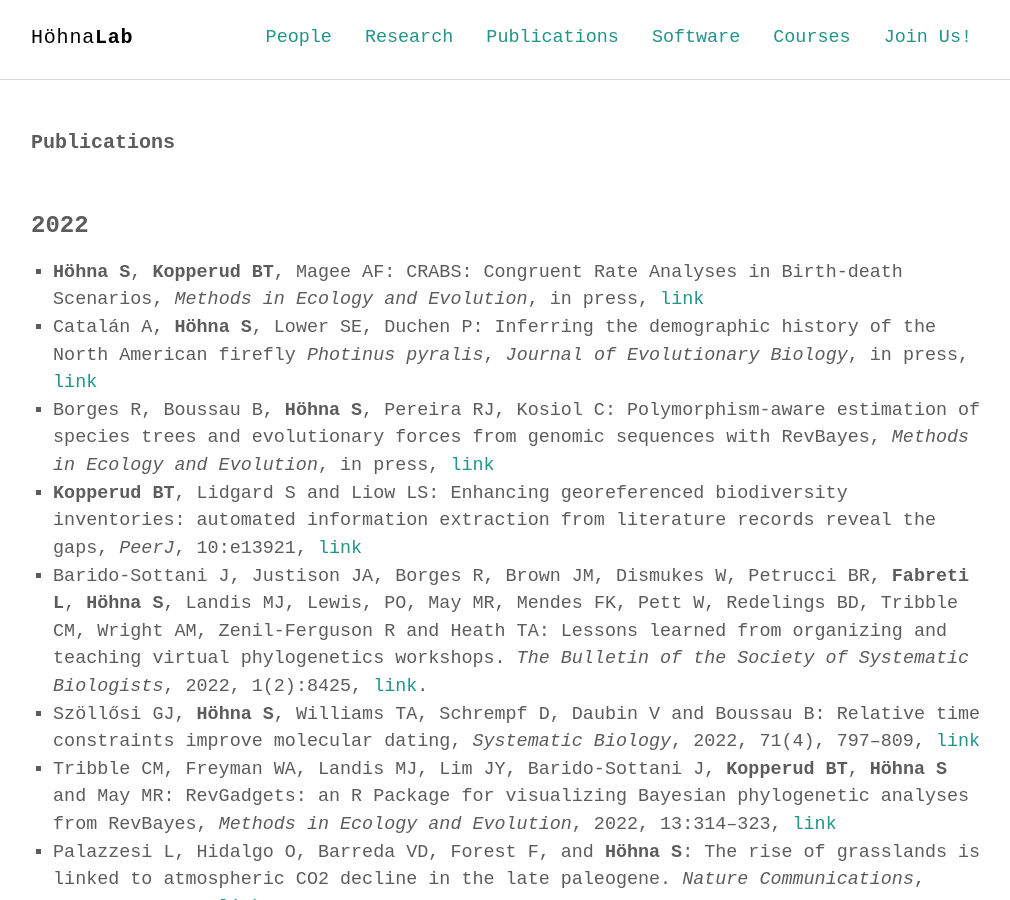
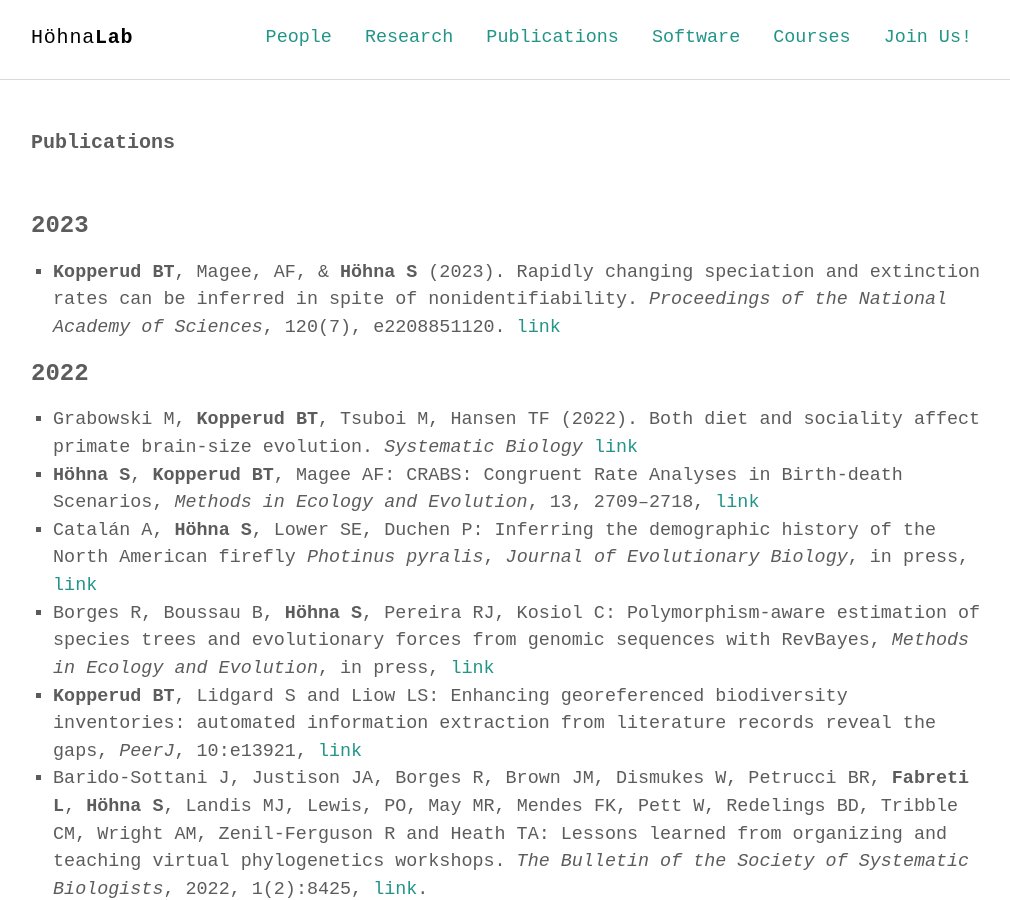
Before and after one commit to hoehnalab/hoehnalab.github.io, a Jekyll site: the page built from publications.md, in a window 1280 px wide and 900 px high. Shown: the whole window, without its empty margins (133-1143 px from the left). Built offline with Jekyll 4.4.1, drawn with Linux system fonts in a browser that asks for light colours; some web fonts are replaced.

Commit message:
Update publications.md
update references

```diff
--- a/publications.md
+++ b/publications.md
@@ -3,9 +3,11 @@ layout: page
 title: Publications
 permalink: /publications/
 ---
-
+<h3>2023</h3>
+- <strong>Kopperud BT</strong>, Magee, AF, & <strong>H&ouml;hna S</strong> (2023). Rapidly changing speciation and extinction rates can be inferred in spite of nonidentifiability. *Proceedings of the National Academy of Sciences*, 120(7), e2208851120. [link](https://www.pnas.org/doi/abs/10.1073/pnas.2208851120)
 <h3>2022</h3>
-- <strong>H&ouml;hna S</strong>, <strong>Kopperud BT</strong>, Magee AF: CRABS: Congruent Rate Analyses in Birth-death Scenarios, *Methods in Ecology and Evolution*, in press, [link](https://doi.org/10.1111/2041-210X.13997)
+- Grabowski M, <strong>Kopperud BT</strong>, Tsuboi M, Hansen TF (2022). Both diet and sociality affect primate brain-size evolution. *Systematic Biology* [link](https://doi.org/10.1093/sysbio/syac075)
+- <strong>H&ouml;hna S</strong>, <strong>Kopperud BT</strong>, Magee AF: CRABS: Congruent Rate Analyses in Birth-death Scenarios, *Methods in Ecology and Evolution*, 13, 2709–2718, [link](https://doi.org/10.1111/2041-210X.13997)
 - Catalán A, <strong>H&ouml;hna S</strong>, Lower SE, Duchen P: Inferring the demographic history of the North American firefly *Photinus pyralis*, *Journal of Evolutionary Biology*, in press, [link](https://doi.org/10.1111/jeb.14094)
 - Borges R, Boussau B, <strong>H&ouml;hna S</strong>, Pereira RJ, Kosiol C: Polymorphism-aware estimation of species trees and evolutionary forces from genomic sequences with RevBayes, *Methods in Ecology and Evolution*, in press, [link](https://doi.org/10.1111/2041-210X.13980)
 - <strong>Kopperud BT</strong>, Lidgard S and Liow LS: Enhancing georeferenced biodiversity inventories: automated information extraction from literature records reveal the gaps, *PeerJ*, 10:e13921, [link](https://doi.org/10.7717/peerj.13921)
```
